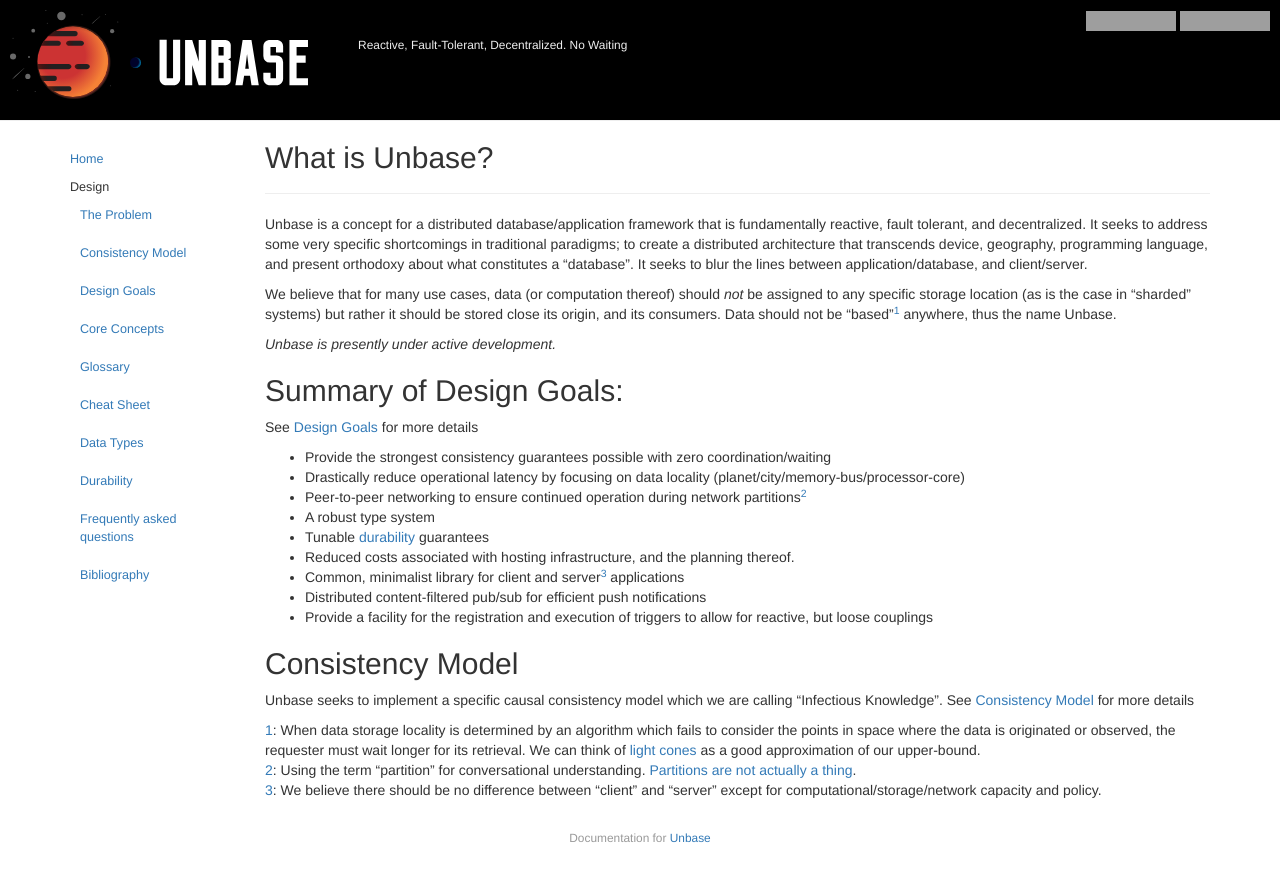
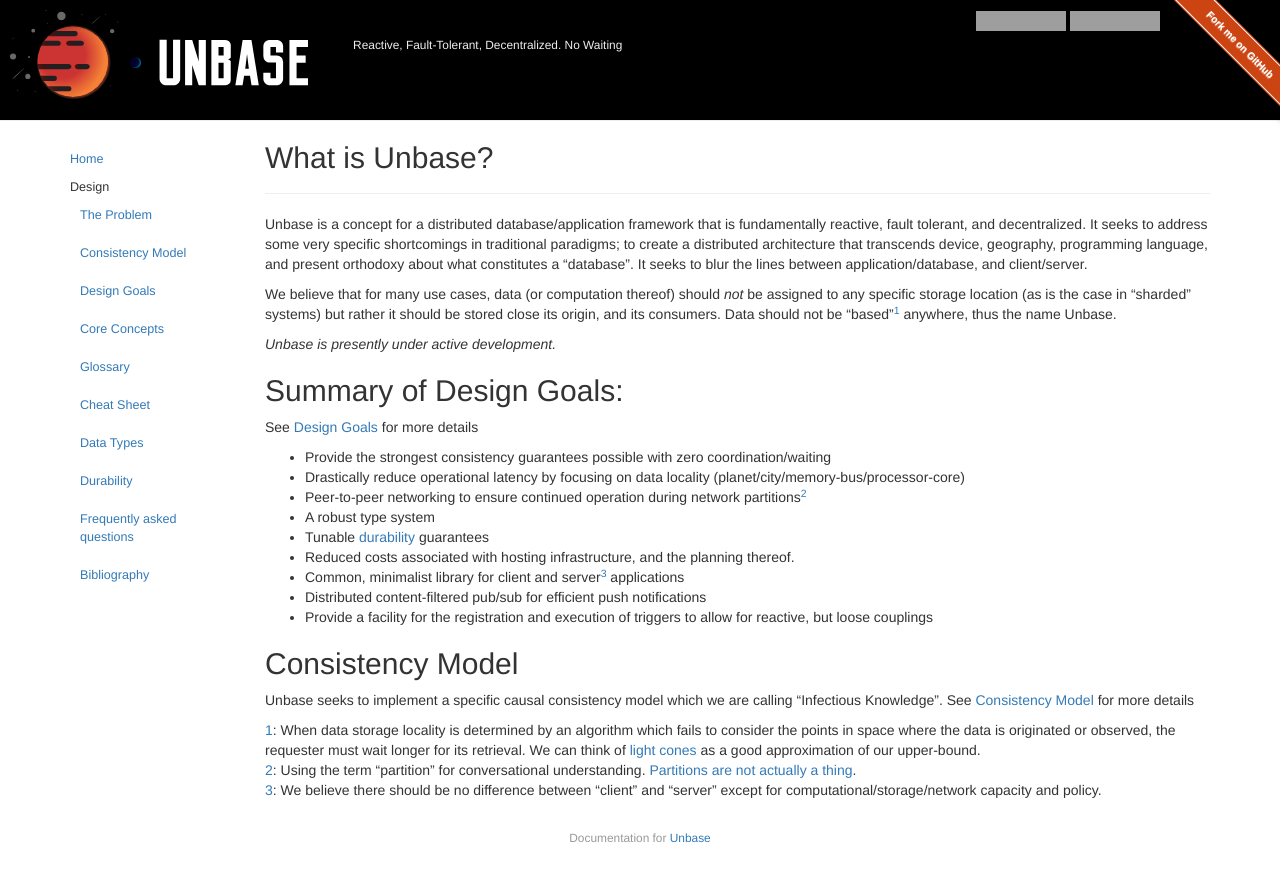
Before and after one commit to mindbeam/unbase, a Jekyll site: the page built from docs/index.md, in a window 1280 px wide. Shown: the top 882 px of the page. Built offline with Jekyll 4.4.1, drawn with Linux system fonts in a browser that asks for light colours; grey boxes are pictures that could not be loaded.

Commit message:
added fork me on github ribbon, and fixed minor js bug

```diff
--- a/docs/_includes/header.html
+++ b/docs/_includes/header.html
@@ -1,8 +1,8 @@
 <a class="brand" href="{{ site.baseurl }}/"><img src="/logo_dark.svg" style="height: 90px; max-width:50%"></a>
     {% if site.subtitle %}
-<small style="position: absolute; top: 37px; margin-left: 50px;">{{ site.subtitle }}</small>{% endif %}
+<small style="position: absolute; top: 37px; margin-left: 45px; margin-right: 65px">{{ site.subtitle }}</small>{% endif %}
 
-<div class="badges" style="position: absolute; top: 10px; right: 10px">
+<div class="badges" style="position: absolute; top: 10px; right: 120px">
 <a href="https://travis-ci.org/unbase/unbase" target="_blank"><img src="https://travis-ci.org/unbase/unbase.svg?branch=master" alt="Build Status"></a>
 <a href="https://gitter.im/unbase/Lobby?utm_source=badge&utm_medium=badge&utm_campaign=pr-badge" target="_blank"><img src="https://badges.gitter.im/unbase/Lobby.svg" alt="Gitter"></a>
 </div>
--- a/docs/_layouts/default.html
+++ b/docs/_layouts/default.html
@@ -15,6 +15,63 @@
         <link rel="stylesheet" href="{{ site.baseurl }}/css/main.css">
     </head>
     <body>
+    <style>
+        #forkongithub a{
+            background:#c41;
+            color:#fff;
+            text-decoration:none;
+            font-family:arial,sans-serif;
+            text-align:center;
+            font-weight:bold;
+            padding:5px 40px;
+            font-size:1rem;
+            line-height:2rem;
+            position:relative;
+            transition:0.5s;
+        }
+        #forkongithub a:hover{
+            background:#c11;
+            color:#fff;
+        }
+        #forkongithub a::before,#forkongithub a::after{
+            content:"";
+            width:100%;
+            display:block;
+            position:absolute;
+            top:1px;
+            left:0;
+            height:1px;
+            background:#fff;
+        }
+        #forkongithub a::after{
+            bottom:1px;top:auto;
+        }
+   /*     @media screen and (min-width:400px){ */
+            #forkongithub{
+                position:absolute;
+                display:block;
+                top:0;
+                right:0;
+                width:200px;
+                overflow:hidden;
+                height:200px;
+                z-index:9999;
+            }
+            #forkongithub a{
+                width:200px;
+                position:absolute;
+                top:30px;
+                right:-60px;
+                transform:rotate(45deg);
+                -webkit-transform:rotate(45deg);
+                -ms-transform:rotate(45deg);
+                -moz-transform:rotate(45deg);
+                -o-transform:rotate(45deg);
+                box-shadow:4px 4px 10px rgba(0,0,0,0.8);
+            }
+        /* } */
+    </style>
+    <span id="forkongithub"><a href="https://github.com/unbase/unbase">Fork me on GitHub</a></span>
 
             <div id="header" class="col-sm-12">
                 {% include header.html %}
@@ -101,6 +159,7 @@
                         }
                     }
                 }
+            }
 
             if (document.querySelectorAll) orderNav();
         </script>
```
Also changed, not shown: other parts of docs/_layouts/default.html (+1 -0 lines). Lines whose indentation alone changed are shown as unchanged.
